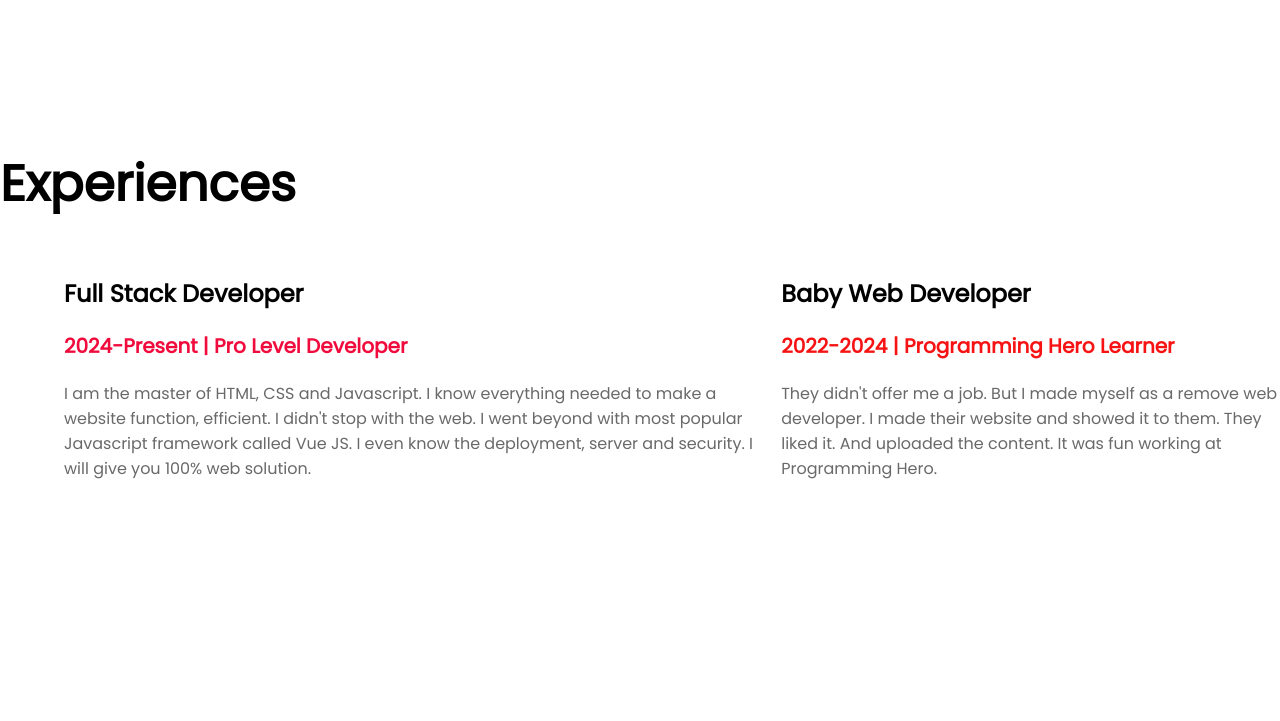
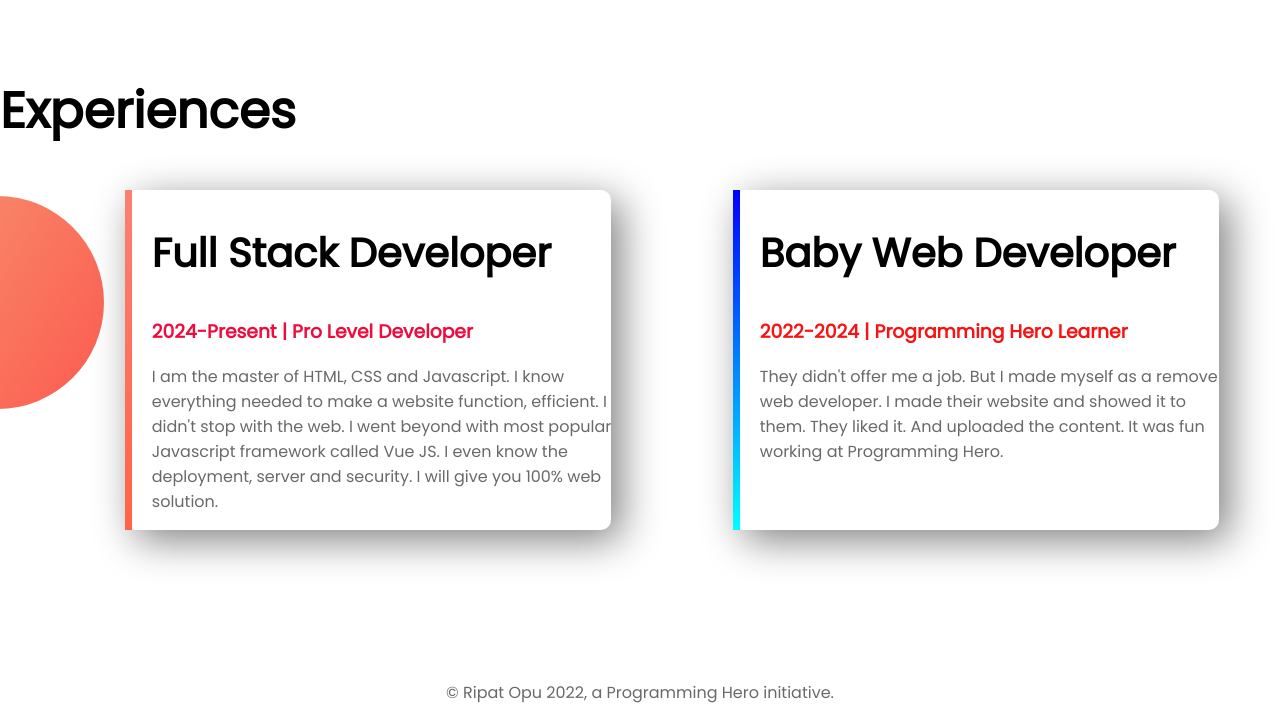
Before and after one commit to AhmedOpu/portfolio-website, a plain HTML site: page index.html in a window 1280 px wide. Shown: the part 1117-1838 px from the top of the page. Before the commit the page ends 1764 px from the top, so only its background shows below. Drawn offline with Linux system fonts and the light colour scheme.

Commit message:
third & last added

```diff
--- a/index.html
+++ b/index.html
@@ -13,7 +13,7 @@
 </head>
 
 <body>
-    <section class="top-banner">
+    <section class="top-banner flexible-container">
         <div class="half-width">
             <h1>welcome to</h1>
             <h1> <span class="orange-color">Ahmed Opu</span> World</h1>
@@ -31,12 +31,12 @@
         </div>
 
     </section>
-    <section class="dream-bg">
+    <section class="dream-bg flexible-container">
         <div class="half-width">
             <img src="images/opu-bg pic.png" alt="">
         </div>
         <div class="half-width">
-            <h1>Dream Big</h1>
+            <h2>Dream Big</h2>
             <h2>Become a web developer</h2>
             <p>Lorem ipsum dolor sit amet consectetur adipisicing elit. Adipisci iure unde iste reprehenderit porro
                 doloribus
@@ -49,26 +49,36 @@
             </p>
         </div>
     </section>
+
+    <section class=" experience-area ">
+
         <h1>Experiences</h1>
-    <section>
-        <div>
+        <div class="flexible-container">
+            <div id="full-stack-dev" class="experience-iteam">
                 <h2>Full Stack Developer</h2>
                 <h3><span class="pro-level">2024-Present | Pro Level Developer</span></h3>
                 <p>I am the master of HTML, CSS and Javascript. I know everything needed to make a website function,
                     efficient.
-                I didn't stop with the web. I went beyond with most popular Javascript framework called Vue JS. I even
+                    I didn't stop with the web. I went beyond with most popular Javascript framework called Vue JS.
+                    I
+                    even
                     know
                     the deployment, server and security. I will give you 100% web solution.</p>
             </div>
-        <div>
+            <div id="baby-developer" class="experience-iteam">
                 <h2>Baby Web Developer</span></h2>
                 <h3><span class="baby-devolper">2022-2024 | Programming Hero Learner</span></h3>
-            <p>They didn't offer me a job. But I made myself as a remove web developer. I made their website and showed
+                <p>They didn't offer me a job. But I made myself as a remove web developer. I made their website and
+                    showed
                     it
                     to them. They liked it. And uploaded the content. It was fun working at Programming Hero.</p>
 
             </div>
+        </div>
     </section>
+    <footer>
+        <p>© Ripat Opu 2022, a Programming Hero initiative.</p>
+    </footer>
 </body>
 
 </html>
--- a/style.css
+++ b/style.css
@@ -9,8 +9,9 @@ body{
 }
 .half-width{
     width: 50%;
+    padding-left: 5%;
 }
-section{
+.flexible-container{
     display: flex;
     padding-left: 5%;
     margin-bottom: 150px;
@@ -18,8 +19,8 @@ section{
 h1{
     font-size: 50px;
 }
-h3{
-    font-size: 20px;
+h2{
+    font-size: 40px;
 }
 .half-width img{
     width: 80%;
@@ -51,3 +52,30 @@ p{
 .baby-devolper{
     color: rgb(247, 19, 19);
 }
+.experience-iteam{
+    padding-left: 20px;
+    margin-right: 5%;
+    margin-left: 5%;
+    box-shadow: 10px 10px 40px gray;
+    width: 50%;
+    border-radius: 10px;
+}
+.experience-area{
+    background-image: url(Images/exp-bg.png);
+    background-repeat: no-repeat;
+    background-position: left;
+}
+#full-stack-dev{
+    border-left: 7px solid;
+    border-image: linear-gradient(salmon,tomato);
+    border-image-slice: 1;
+
+}
+#baby-developer{
+    border-left: 7px solid;
+    border-image: linear-gradient(blue,cyan);
+    border-image-slice: 1;
+}
+footer{
+    text-align: center;
+}
```
Lines whose indentation alone changed are shown as unchanged.
